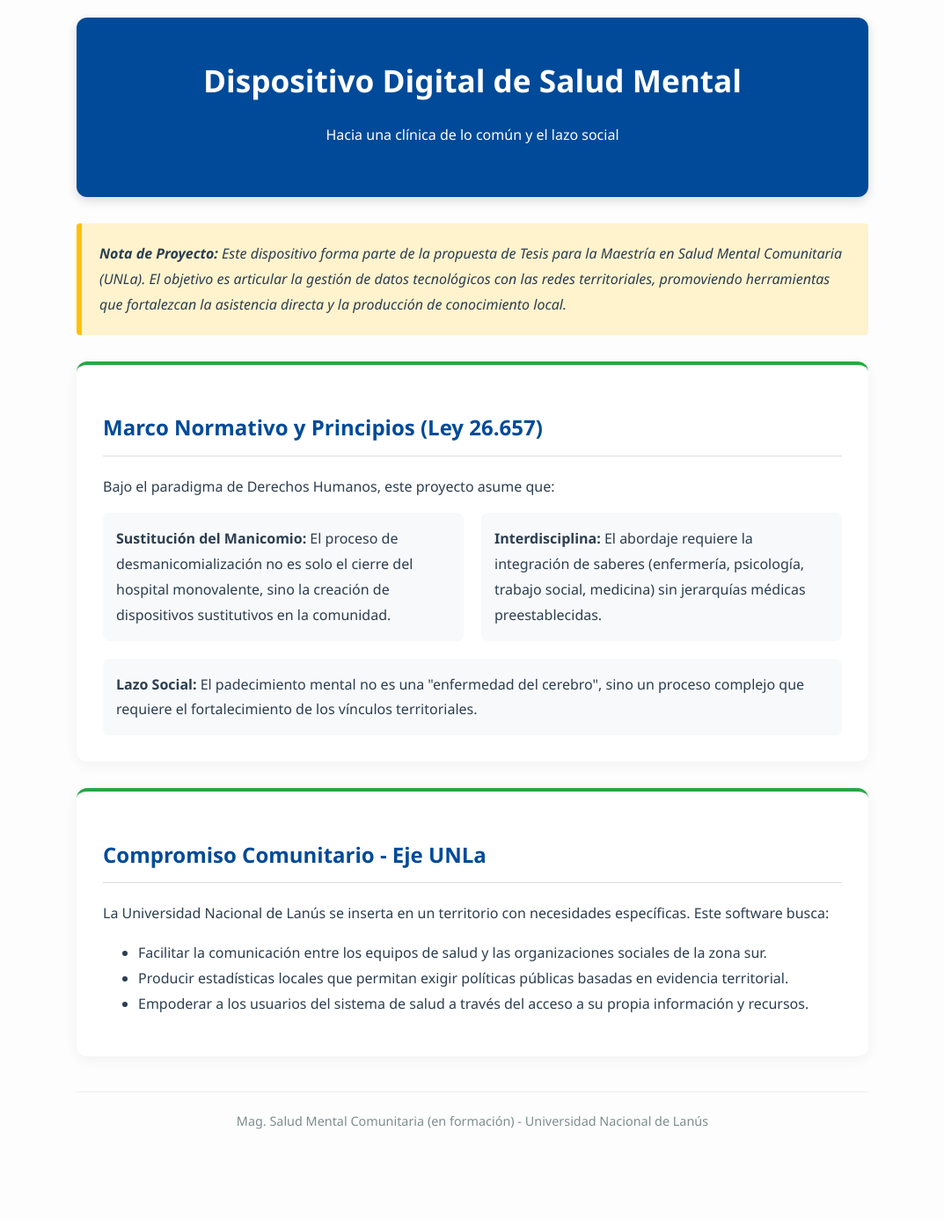
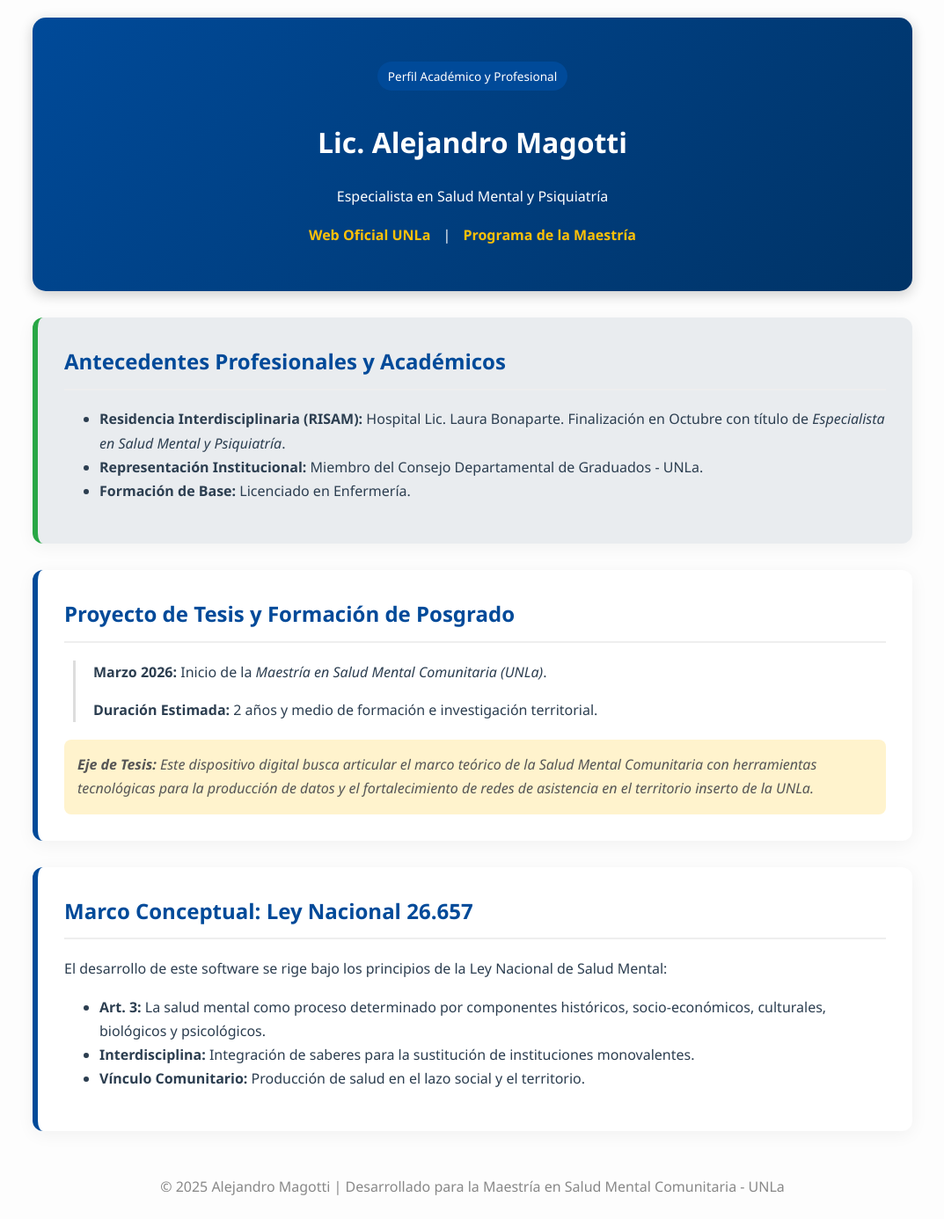
Before and after one commit to magottiale-cmd/maestria-unla, a plain HTML site: page index.html in a window 1280 px wide. Shown: the whole page at 88% size, without its empty margins (103-1176 px from the left). Before the commit the page ends 1328 px from the top, so only its background shows below. Drawn offline with Linux system fonts and the light colour scheme.

Commit message:
Perfil profesional y académico completo

```diff
--- a/index.html
+++ b/index.html
@@ -3,60 +3,66 @@
 <head>
     <meta charset="UTF-8">
     <meta name="viewport" content="width=device-width, initial-scale=1.0">
-    <title>Tesis Salud Mental Comunitaria - UNLa</title>
+    <title>Alejandro Magotti - Salud Mental Comunitaria UNLa</title>
     <style>
-        body { font-family: 'Segoe UI', Tahoma, Geneva, Verdana, sans-serif; line-height: 1.8; color: #2c3e50; max-width: 900px; margin: 0 auto; padding: 20px; background-color: #fdfdfd; }
-        header { background-color: #004a99; color: white; padding: 40px 20px; text-align: center; border-radius: 12px; margin-bottom: 30px; box-shadow: 0 4px 12px rgba(0,0,0,0.15); }
-        h1 { margin: 0; font-size: 2.2em; }
-        .tesis-box { background-color: #fff3cd; border-left: 6px solid #ffc107; padding: 20px; margin-bottom: 30px; border-radius: 4px; font-style: italic; }
-        .card { background: white; padding: 30px; border-radius: 12px; box-shadow: 0 4px 15px rgba(0,0,0,0.05); margin-bottom: 30px; border-top: 4px solid #28a745; }
-        h2 { color: #004a99; border-bottom: 1px solid #ddd; padding-bottom: 10px; }
-        .grid { display: flex; gap: 20px; flex-wrap: wrap; }
-        .item { flex: 1; min-width: 250px; background: #f8f9fa; padding: 15px; border-radius: 8px; }
-        footer { text-align: center; font-size: 0.9em; color: #7f8c8d; margin-top: 40px; padding: 20px; border-top: 1px solid #eee; }
+        :root { --unla-blue: #004a99; --health-green: #28a745; --light-bg: #f8f9fa; }
+        body { font-family: 'Segoe UI', Tahoma, sans-serif; line-height: 1.7; color: #2c3e50; max-width: 1000px; margin: 0 auto; padding: 20px; background-color: #fdfdfd; }
+        header { background: linear-gradient(135deg, var(--unla-blue), #003366); color: white; padding: 50px 20px; text-align: center; border-radius: 15px; margin-bottom: 30px; box-shadow: 0 4px 15px rgba(0,0,0,0.2); }
+        .nav-links { margin-top: 15px; }
+        .nav-links a { color: #ffc107; text-decoration: none; font-weight: bold; margin: 0 10px; border-bottom: 1px solid transparent; }
+        .nav-links a:hover { border-bottom: 1px solid #ffc107; }
+        .card { background: white; padding: 30px; border-radius: 12px; box-shadow: 0 4px 20px rgba(0,0,0,0.05); margin-bottom: 30px; border-left: 6px solid var(--unla-blue); }
+        .cv-section { background-color: #e9ecef; border-left-color: var(--health-green); }
+        h2 { color: var(--unla-blue); border-bottom: 2px solid #eee; padding-bottom: 10px; margin-top: 0; }
+        .badge { background: var(--unla-blue); color: white; padding: 5px 12px; border-radius: 20px; font-size: 0.85em; display: inline-block; margin-bottom: 10px; }
+        .timeline { border-left: 3px solid #ddd; padding-left: 20px; margin-left: 10px; }
+        .project-meta { font-style: italic; color: #555; background: #fff3cd; padding: 15px; border-radius: 8px; margin-top: 20px; }
     </style>
 </head>
 <body>
 
     <header>
-        <h1>Dispositivo Digital de Salud Mental</h1>
-        <p>Hacia una clínica de lo común y el lazo social</p>
+        <div class="badge">Perfil Académico y Profesional</div>
+        <h1>Lic. Alejandro Magotti</h1>
+        <p>Especialista en Salud Mental y Psiquiatría</p>
+        <div class="nav-links">
+            <a href="http://www.unla.edu.ar" target="_blank">Web Oficial UNLa</a> |
+            <a href="http://www.unla.edu.arcarreras/posgrado/maestrias/salud-mental-comunitaria" target="_blank">Programa de la Maestría</a>
+        </div>
     </header>
 
-    <section class="tesis-box">
-        <strong>Nota de Proyecto:</strong> Este dispositivo forma parte de la propuesta de Tesis para la
-        <em>Maestría en Salud Mental Comunitaria (UNLa)</em>. El objetivo es articular la gestión de datos tecnológicos
-        con las redes territoriales, promoviendo herramientas que fortalezcan la asistencia directa y la producción de conocimiento local.
+    <section class="card cv-section">
+        <h2>Antecedentes Profesionales y Académicos</h2>
+        <ul>
+            <li><strong>Residencia Interdisciplinaria (RISAM):</strong> Hospital Lic. Laura Bonaparte. Finalización en Octubre con título de <em>Especialista en Salud Mental y Psiquiatría</em>.</li>
+            <li><strong>Representación Institucional:</strong> Miembro del Consejo Departamental de Graduados - UNLa.</li>
+            <li><strong>Formación de Base:</strong> Licenciado en Enfermería.</li>
+        </ul>
     </section>
 
     <div class="card">
-        <h2>Marco Normativo y Principios (Ley 26.657)</h2>
-        <p>Bajo el paradigma de Derechos Humanos, este proyecto asume que:</p>
-        <div class="grid">
-            <div class="item">
-                <strong>Sustitución del Manicomio:</strong> El proceso de desmanicomialización no es solo el cierre del hospital monovalente, sino la creación de dispositivos sustitutivos en la comunidad.
-            </div>
-            <div class="item">
-                <strong>Interdisciplina:</strong> El abordaje requiere la integración de saberes (enfermería, psicología, trabajo social, medicina) sin jerarquías médicas preestablecidas.
-            </div>
-            <div class="item">
-                <strong>Lazo Social:</strong> El padecimiento mental no es una "enfermedad del cerebro", sino un proceso complejo que requiere el fortalecimiento de los vínculos territoriales.
-            </div>
+        <h2>Proyecto de Tesis y Formación de Posgrado</h2>
+        <div class="timeline">
+            <p><strong>Marzo 2026:</strong> Inicio de la <em>Maestría en Salud Mental Comunitaria (UNLa)</em>.</p>
+            <p><strong>Duración Estimada:</strong> 2 años y medio de formación e investigación territorial.</p>
+        </div>
+        <div class="project-meta">
+            <strong>Eje de Tesis:</strong> Este dispositivo digital busca articular el marco teórico de la Salud Mental Comunitaria con herramientas tecnológicas para la producción de datos y el fortalecimiento de redes de asistencia en el territorio inserto de la UNLa.
         </div>
     </div>
 
     <div class="card">
-        <h2>Compromiso Comunitario - Eje UNLa</h2>
-        <p>La Universidad Nacional de Lanús se inserta en un territorio con necesidades específicas. Este software busca:</p>
+        <h2>Marco Conceptual: Ley Nacional 26.657</h2>
+        <p>El desarrollo de este software se rige bajo los principios de la Ley Nacional de Salud Mental:</p>
         <ul>
-            <li>Facilitar la comunicación entre los equipos de salud y las organizaciones sociales de la zona sur.</li>
-            <li>Producir estadísticas locales que permitan exigir políticas públicas basadas en evidencia territorial.</li>
-            <li>Empoderar a los usuarios del sistema de salud a través del acceso a su propia información y recursos.</li>
+            <li><strong>Art. 3:</strong> La salud mental como proceso determinado por componentes históricos, socio-económicos, culturales, biológicos y psicológicos.</li>
+            <li><strong>Interdisciplina:</strong> Integración de saberes para la sustitución de instituciones monovalentes.</li>
+            <li><strong>Vínculo Comunitario:</strong> Producción de salud en el lazo social y el territorio.</li>
         </ul>
     </div>
 
-    <footer>
-        Mag. Salud Mental Comunitaria (en formación) - Universidad Nacional de Lanús
+    <footer style="text-align: center; padding: 20px; color: #888;">
+        © 2025 Alejandro Magotti | Desarrollado para la Maestría en Salud Mental Comunitaria - UNLa
     </footer>
 
 </body>
```
